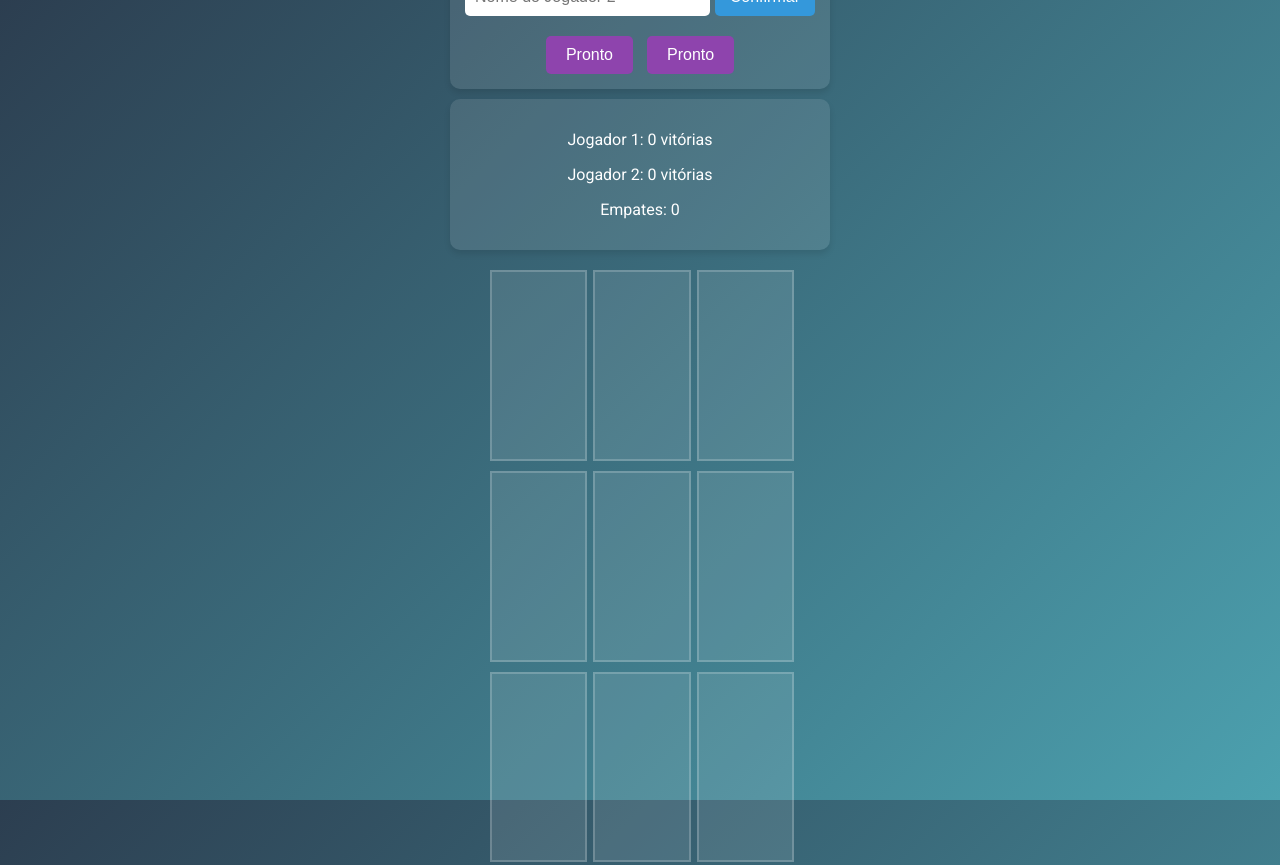
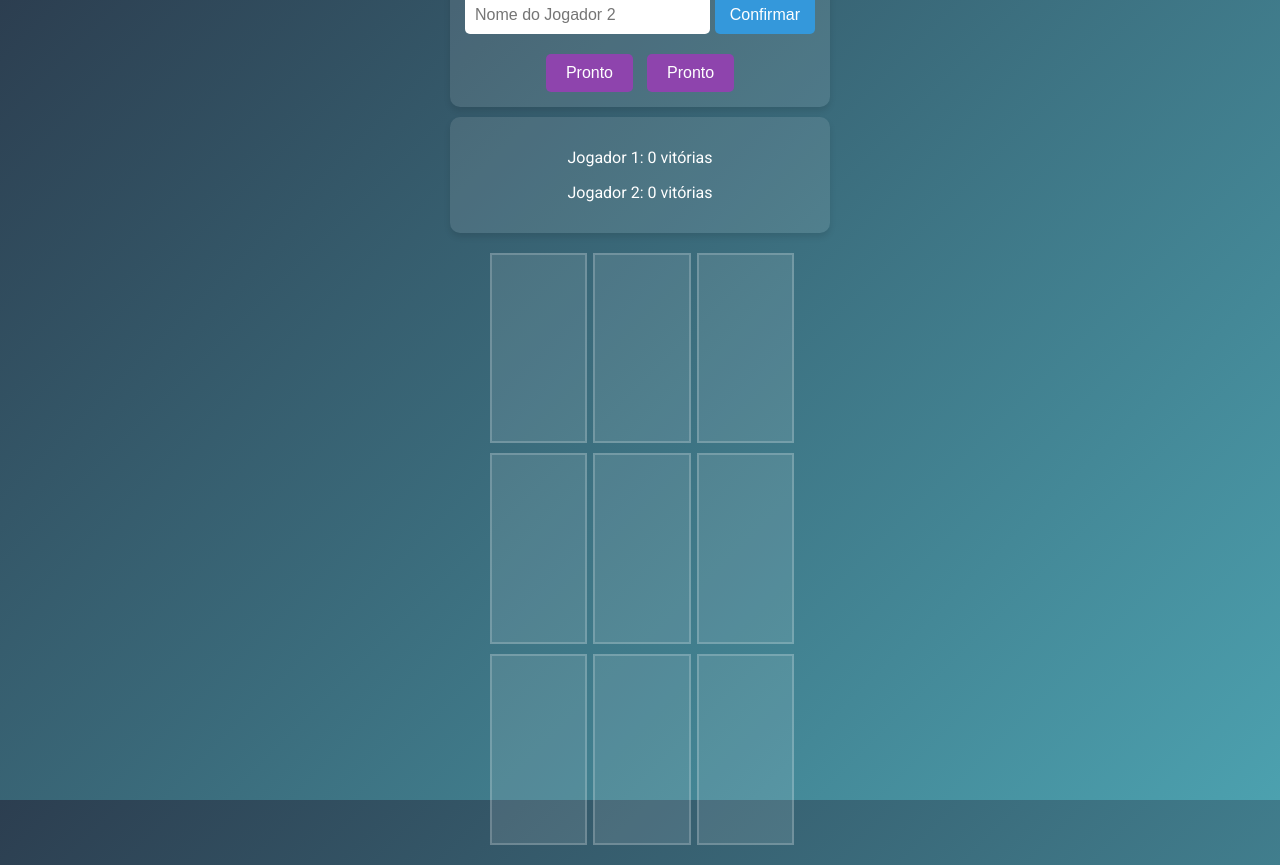
Before and after one commit to vsserra/jogodavelha, a website: page public/index.html in a window 1280 px wide. Shown: the top 865 px of the page. Drawn offline with nearby package versions, Linux system fonts and the light colour scheme; no server answers.

Commit message:
Update index.html

```diff
--- a/public/index.html
+++ b/public/index.html
@@ -28,7 +28,6 @@
         <div id="scoreboard" class="card">
             <p id="score-player1">Jogador 1: 0 vitórias</p>
             <p id="score-player2">Jogador 2: 0 vitórias</p>
-            <p id="score-ties">Empates: 0</p>
         </div>
         <div id="board" class="board">
             <div class="cell" data-index="0"></div>
```
